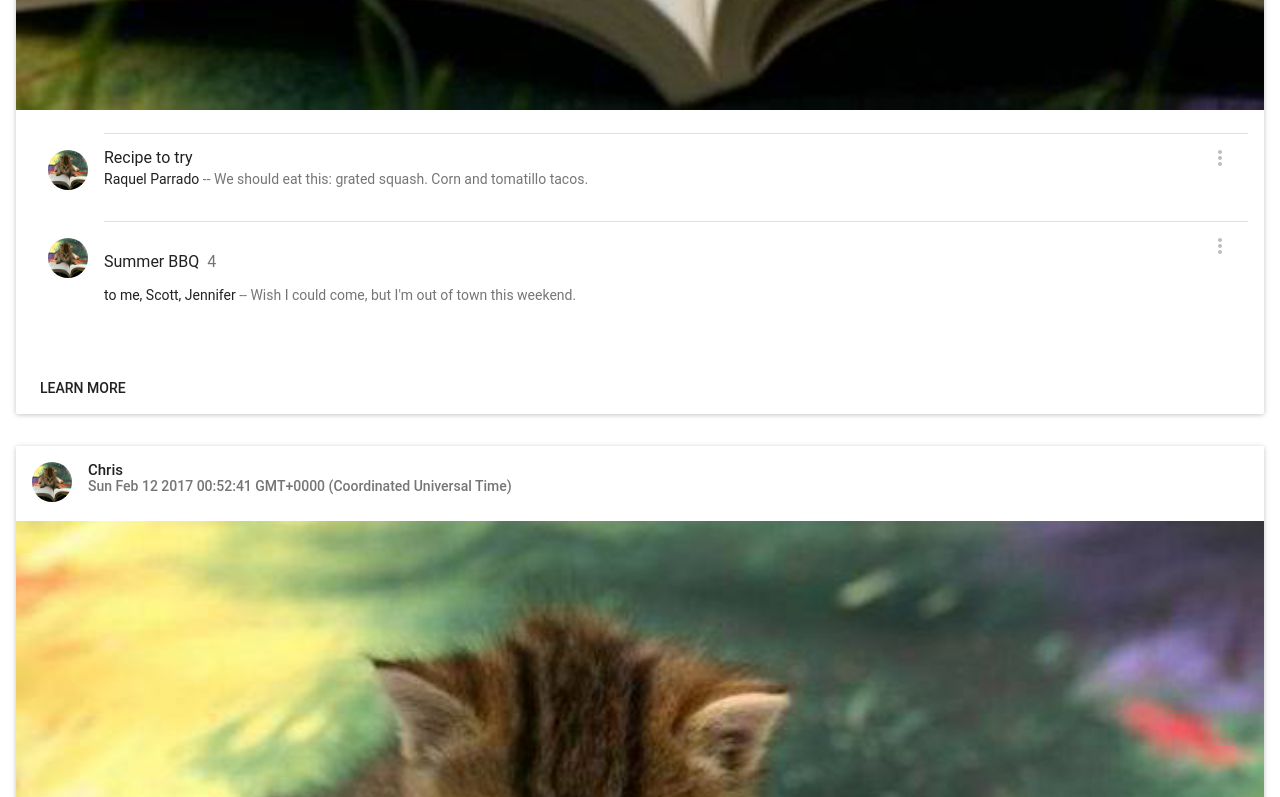
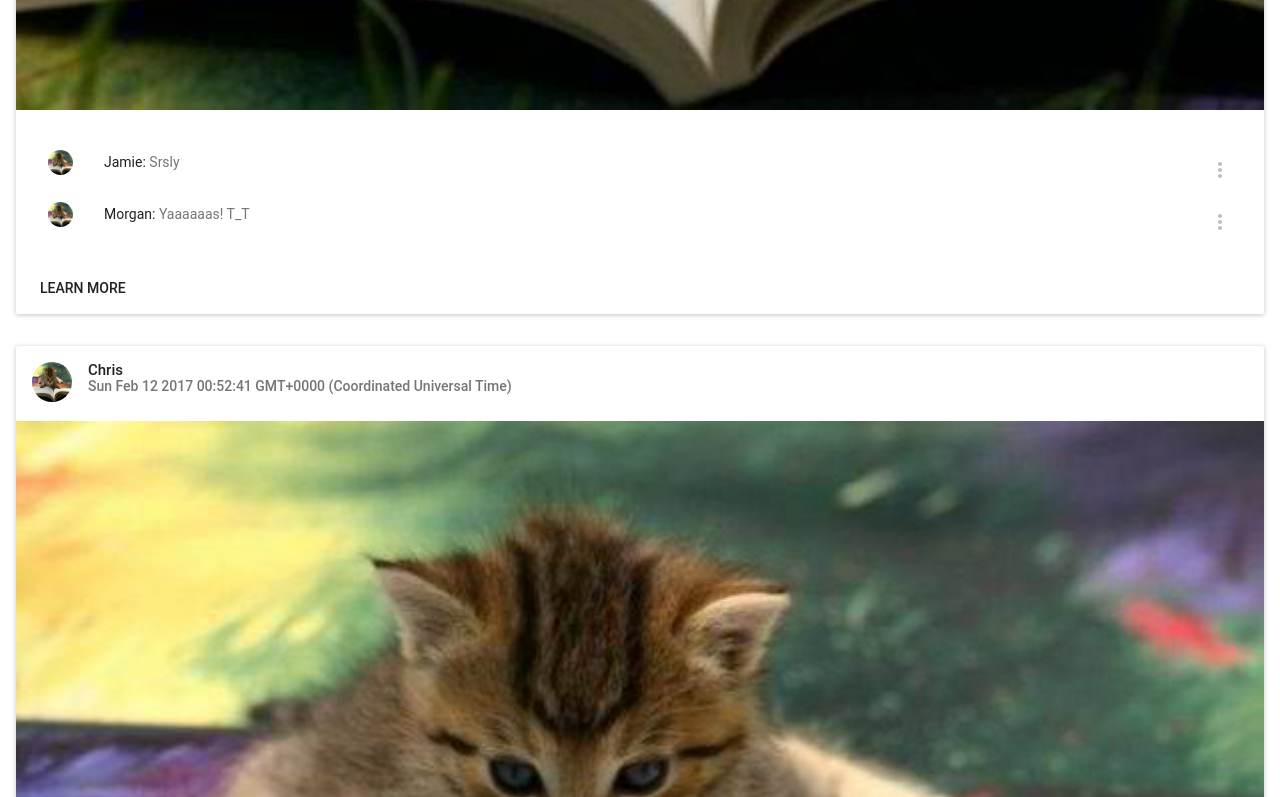
Before and after one commit to chriskwan/bookstagram, a React (Create React App) app: page / in a window 1280 px wide. Shown: the part 940-1737 px from the top of the page. Built offline with nearby package versions, Linux system fonts and the light colour scheme; what react-tap-event-plugin would draw is missing.

Commit message:
Tighten up the comment styles

```diff
--- a/src/App.css
+++ b/src/App.css
@@ -1,3 +1,7 @@
 .BookDetailsImage {
   height: 200px;
 }
+
+.CommentAvatar {
+  width: 10px;
+}
--- a/src/BookTile.js
+++ b/src/BookTile.js
@@ -51,34 +51,23 @@ class BookTile extends Component {
                 </CardMedia>
                 <CardText>
                     <List>
-                        <Divider inset={true} />
+                        {/*<Divider inset={true} />*/}
                         <ListItem
-                           leftAvatar={ <Avatar src={placeholderImage} /> }
+                           leftAvatar={ <Avatar src={placeholderImage} size={25} /> }
                            rightIconButton={rightIconMenu}
-                           primaryText="Recipe to try"
                            secondaryText={
-                                <p>
-                                <span style={{color: darkBlack}}>Raquel Parrado</span> --
-                                We should eat this: grated squash. Corn and tomatillo tacos.
-                                </p>
+                                <span><span style={{color: darkBlack}}>Jamie: </span>Srsly</span>
                             }
-                            secondaryTextLines={2}
+                            secondaryTextLines={1}
                         />
-
-                        <Divider inset={true} />
+                        {/*<Divider inset={true} />*/}
                         <ListItem
-                            leftAvatar={<Avatar src={placeholderImage} />}
+                            leftAvatar={<Avatar src={placeholderImage} size={25}/>}
                             rightIconButton={rightIconMenu}
-                            primaryText={
-                                <p>Summer BBQ&nbsp;&nbsp;<span style={{color: lightBlack}}>4</span></p>
+                            secondaryText={
+                                <span><span style={{color: darkBlack}}>Morgan: </span>Yaaaaaas! T_T</span>
                             }
-                            secondaryText={
-                                <p>
-                                <span style={{color: darkBlack}}>to me, Scott, Jennifer</span> --
-                                Wish I could come, but I&apos;m out of town this weekend.
-                                </p>
-                            }
-                            secondaryTextLines={2}
+                            secondaryTextLines={1}
                         />
                     </List>
                 </CardText>
```
